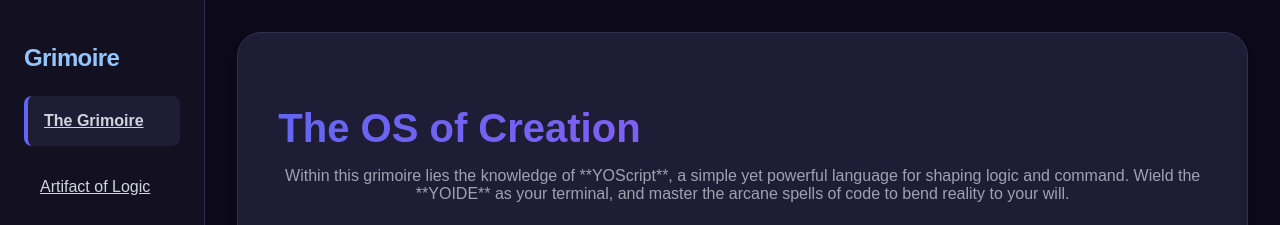
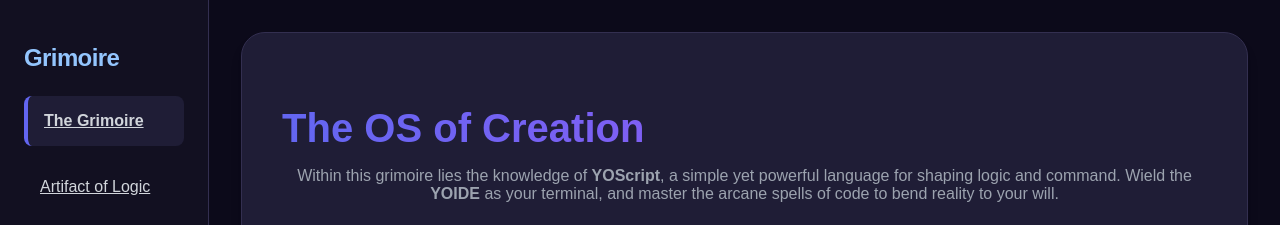
Before and after one commit to explysm/Your-Own-Script, a plain HTML site: page index.html in a window 1280 px wide. Shown: the top 225 px of the page. Drawn offline with Linux system fonts and the light colour scheme.

Commit message:
Updated index.html

```diff
--- a/index.html
+++ b/index.html
@@ -235,7 +235,7 @@
             <div id="home" class="content-section active wiki-card text-center">
                 <h2 class="section-title gradient-text mb-4">The OS of Creation</h2>
                 <p class="text-lg md:text-xl text-gray-400 leading-relaxed mx-auto text-center">
-                    Within this grimoire lies the knowledge of **YOScript**, a simple yet powerful language for shaping logic and command. Wield the **YOIDE** as your terminal, and master the arcane spells of code to bend reality to your will.
+                    Within this grimoire lies the knowledge of <strong>YOScript</strong>, a simple yet powerful language for shaping logic and command. Wield the <strong>YOIDE</strong> as your terminal, and master the arcane spells of code to bend reality to your will.
                 </p>
 
             </div>
@@ -265,7 +265,7 @@ print message</pre>
                 </h2>
                 <div class="grid-container grid-container-2col mt-6">
                     <p class="text-gray-300 leading-relaxed">
-                        The **YOIDE** is your terminal, your direct link to the YOScript engine. It's where you write your incantations, see the results of your spells in the console, and manage the magical artifacts (your scripts). The editor is where you craft, the console is where you witness the magic unfold.
+                        The <strong>YOIDE</strong> is your terminal, your direct link to the YOScript engine. It's where you write your incantations, see the results of your spells in the console, and manage the magical artifacts (your scripts). The editor is where you craft, the console is where you witness the magic unfold.
                     </p>
 
                 </div>
```
